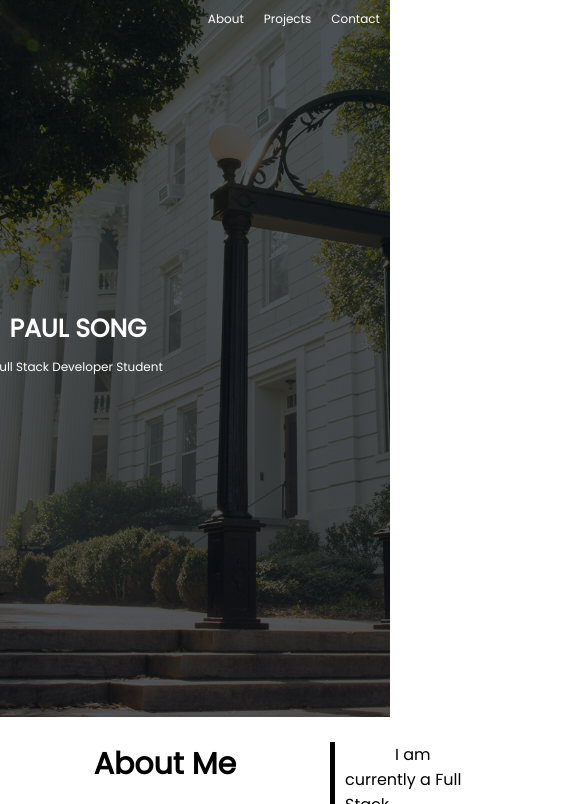
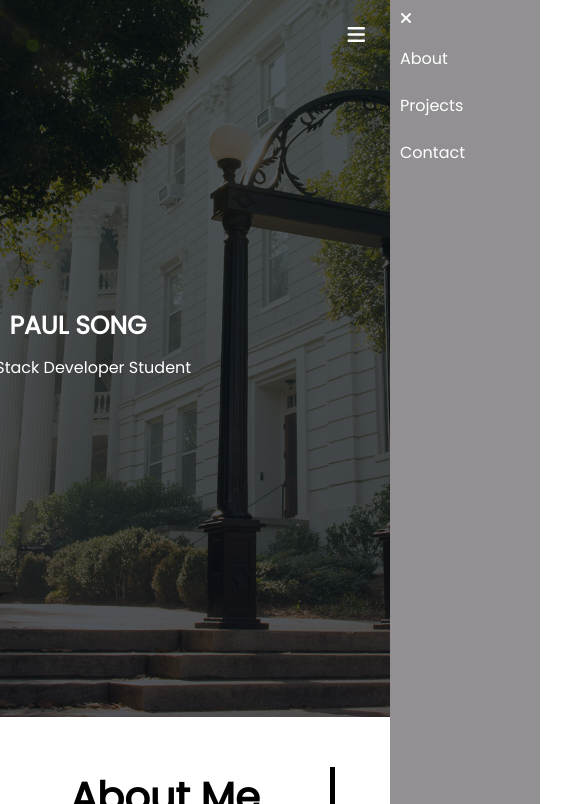
Before and after one commit to psong1/challenge-2, a plain HTML site: page index.html in a window 390 px wide. Shown: the top 804 px of the page, 585 px wide, since content can reach past the window. Drawn offline with Linux system fonts and the light colour scheme.

Commit message:
removed reset.css and added media queries

```diff
--- a/assets/css/style.css
+++ b/assets/css/style.css
@@ -52,6 +52,10 @@ li {
     /* either change color or add text decoration if needed*/
 }
 
+nav .fa-bars, nav .fa-xmark {
+    display: none;
+}
+
 .text-box {
     width: 70%;
     color: #fff;
@@ -73,7 +77,7 @@ li {
 
 .row, summary {
     display: flex;
-
+    margin: 50px 0px;
 }
 
 summary {
@@ -82,7 +86,7 @@ summary {
 }
 
 .about {
-    font-size: 30px;
+    font-size: 40px;
     border-right: 5px solid #000;
     text-align: center;
 }
@@ -140,7 +144,8 @@ img {
 .card-link a:hover {
    font-weight: bold;
    font-size: larger;
-   transition: 0s;
+   color: #0000ff;
+   transition: 1s;
 }
 
 .contact h2 {
@@ -148,6 +153,7 @@ img {
     text-align: center;
     border-top: 5px solid #000;
     margin-top: 100px;
+    padding: 50px 0px;
 }
 
 .contact-link a {
@@ -163,6 +169,9 @@ img {
 .contact-link a:hover {
     font-weight: bolder;
     text-decoration: underline;
+    color: #0000ff;
+    font-size: larger;
+    transition: 1s;
 }
 
 .icon {
@@ -176,17 +185,54 @@ img {
     display: flex;
 }
 
-@media(max-width:768px) {
+@media(max-width:700px) {
+    /* will add menu functionality when learning JS; only added now to visualize how it'd work */
+    .nav-links ul {
+        display: block;
+    }
+
+    .nav-links {
+        position: absolute;
+        background: rgb(146, 144, 146);
+        height: 100vh;
+        width: 150px;
+        top: 0px;
+        right: -150px;
+        text-align: left;
+        z-index: 2;
+    }
+
+    nav .fa-xmark {
+        display: block;
+        padding: 10px;
+        color: #fff;
+        font-size: 16px;
+        cursor: pointer;
+    }
+
+    nav .fa-bars {
+        display: flex;
+        justify-content: right;
+        padding: 25px;
+        color: #fff;
+        font-size: 20px;
+        cursor: pointer;
+    }
+
     .text-box h1 {
         font-size: 25px;
     }
 
     .text-box p, li{
-        font-size: 12px;
+        font-size: 16px;
+    }
+
+    .grid {
+        justify-content: center;
     }
 }
 
 footer {
     text-align: center;
-    margin-top: 100px;
+    margin: 100px 0px 50px;
 }
--- a/index.html
+++ b/index.html
@@ -4,7 +4,6 @@
     <meta charset="UTF-8">
     <meta http-equiv="X-UA-Compatible" content="IE=edge">
     <meta name="viewport" content="width=device-width, initial-scale=1.0">
-    <link rel="stylesheet" href="./assets/css/reset.css">
     <link rel="stylesheet" href="./assets/css/style.css">
     <link rel="preconnect" href="https://fonts.googleapis.com">
     <link rel="preconnect" href="https://fonts.gstatic.com" crossorigin>
@@ -17,6 +16,7 @@
     <header>
         <nav class="header">
             <div class="nav-links">
+                <i class="fa-sharp fa-solid fa-xmark"></i>
             <ul>
                 <li><a href="#about">About</a></li>
                 <li><a href="#projects">Projects</a></li>
@@ -28,6 +28,7 @@
                 <h1>PAUL SONG</h1>
                     <p>Full Stack Developer Student</p>
             </div>
+            <i class="fa-solid fa-bars"></i>
         </nav>
     </header>
 
@@ -36,11 +37,11 @@
     <section>
         <div class="row">
             <h2 class="about" id="about">About Me
-                <img class="avatar" src="./assets/images/1667311051653.jfif" alt="Photo of me; will be filled later">
+                <img class="avatar" src="./assets/images/1667311051653.jfif" alt="Photo of me; will need to updated later on">
             </h2>
 
         <article>
-        <!-- Finish writing summary -->
+        <!-- Work in progress; will update as I continue learning through different courses -->
             <summary>
                 I am currently a Full Stack Developer Student at Georgia Tech Coding Bootcamp, and have been learning HTML, CSS, Git, and Markdown. Aside from learning these languages from the bootcamp, I am taking a full stack developer course through Codecademy and a Python course through Udemy.
                 I decided to make this career change because I wanted to challenge myself and I knew I had to make lifestyle changes. I have a good understanding of software and hardware, and have built my own gaming PC.
@@ -50,8 +51,7 @@
             </summary>
         </article>
         </div>
-
-        <br>
+        </section>
 
         <div class="row">
             <h2 class="projects" id="projects">Projects</h2>
@@ -139,10 +139,8 @@
                 </div>
                 </article>
         </div>
-
     </section>
 
-    </section>
 </main>
 
 <footer>
```
Also changed, not shown: assets/css/reset.css (deleted).
